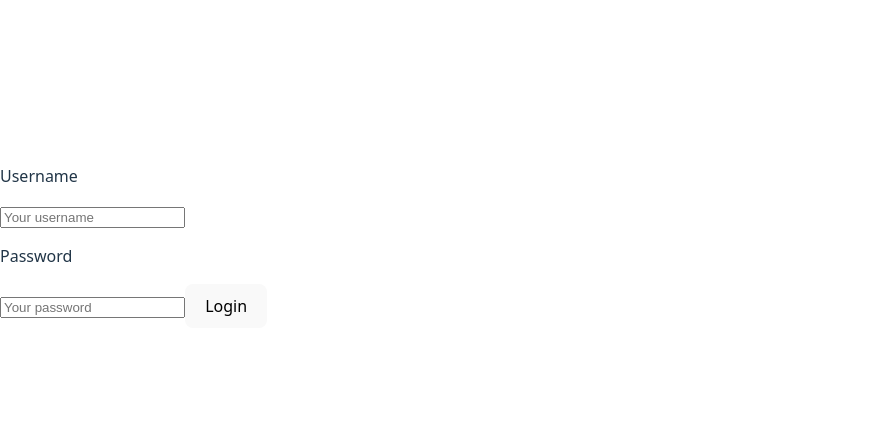
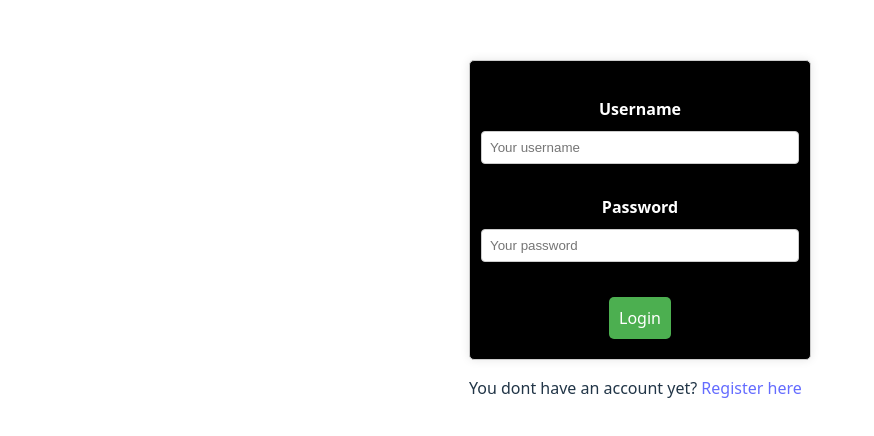
Before and after one commit to H4RmYxDD/js_chatapp_project, a React app in the folder frontend/: page / in a window 1280 px wide. Shown: the part 162-598 px from the top of the page, without its empty margins (0-874 px from the left). Built offline with nearby package versions, Linux system fonts and the light colour scheme; the HTML template or start-up script is replaced by a standard one.

Commit message:
simple frontend login done

```diff
--- a/frontend/src/api/apiClient.ts
+++ b/frontend/src/api/apiClient.ts
@@ -1,6 +1,6 @@
 import axios from "axios"
 
-export const baseURL = 'http://localhost:'
+export const baseURL = 'http://localhost:3000/api'
 
 export const apiClient = axios.create({
     baseURL,
--- a/frontend/src/main.tsx
+++ b/frontend/src/main.tsx
@@ -3,10 +3,17 @@ import { createRoot } from 'react-dom/client'
 import './index.css'
 import LoginPage from './pages/LoginPage.tsx'
 import { ToastContainer } from 'react-toastify'
+import RegisterPage from './pages/RegisterPage.tsx'
+import { BrowserRouter, Route, Routes } from 'react-router'
 
 createRoot(document.getElementById('root')!).render(
   <StrictMode>
-    <LoginPage />
-    <ToastContainer/>
+    <BrowserRouter>
+    <Routes>
+      <Route path="/" element={<LoginPage />} />
+      <Route path="/register" element={<RegisterPage/>} />
+    </Routes>
+    </BrowserRouter>
+    <ToastContainer theme='colored'/>
   </StrictMode>,
 )
--- /dev/null
+++ b/frontend/src/pages/Login.css
@@ -0,0 +1,60 @@
+html, body {
+    height: 100%;
+    margin: 0;
+    display: flex;
+    align-items: center;
+    justify-content: center;
+}
+
+#username{
+    margin-bottom: 10px;
+    font-weight: bold;
+}
+
+#password{
+    margin-bottom: 10px;
+    font-weight: bold;
+}
+
+#loginButton{
+    margin-top: 20px;
+    padding: 10px;
+    background-color: #4CAF50;
+    color: white;
+    border: none;
+    border-radius: 5px;
+    cursor: pointer;
+}
+
+#login-button:hover{
+    background-color: #45a049;
+}
+
+#usernameField{
+    width: 100%;
+    padding: 8px;
+    margin-bottom: 15px;
+    border: 1px solid #ccc;
+    border-radius: 4px;
+}
+
+#passwordField{
+    width: 100%;
+    padding: 8px;
+    margin-bottom: 15px;
+    border: 1px solid #ccc;
+    border-radius: 4px;
+}
+
+.login-container{
+    width: 300px;
+    padding: 20px;
+    border: 1px solid #ccc;
+    border-radius: 5px;
+    box-shadow: 0 0 10px rgba(0, 0, 0, 0.1);
+    background-color: black;
+    color: white;
+    display: flex;
+    flex-direction: column;
+    align-items: center;
+}
--- a/frontend/src/pages/LoginPage.tsx
+++ b/frontend/src/pages/LoginPage.tsx
@@ -2,6 +2,8 @@ import { useState } from "react";
 import { toast } from "react-toastify";
 import { apiClient } from "../api/apiClient";
 import type { User } from "../types/User";
+import { Link } from "react-router-dom";
+import './Login.css'
 
 function LoginPage() {
     const [username, setUsername] = useState('');
@@ -11,7 +13,7 @@ function LoginPage() {
         password
     }
     const tryLogin = async () => {
-        apiClient.post('/login', user)
+        apiClient.post('/users/login', user)
         .then(() => {
             toast.success("Login successful");
         })
@@ -21,18 +23,22 @@ function LoginPage() {
     }
     const login = () => {
         if (!username || !password) {
-            toast.error('Please fill in all fields', {theme: "colored"});
+            toast.error('Please fill in all fields');
             return;
         }
         tryLogin();
     }
-    return <div>
-        <p>Username</p>
-        <input type="text" onChange={(e)=> setUsername(e.target.value)} placeholder="Your username"/>
-        <p>Password</p>
-        <input type="password" onChange={(e)=>setPassword(e.target.value)} placeholder="Your password"/>
-        <button onClick={login}>Login</button>
-    </div>;
+    return<><div className="login-container">
+        <p id='username'>Username</p>
+        <input type="text" id="usernameField" onChange={(e)=> setUsername(e.target.value)} placeholder="Your username"/>
+        <p id="password">Password</p>
+        <input type="password" id="passwordField" onChange={(e)=>setPassword(e.target.value)} placeholder="Your password"/>
+        <button onClick={login} id="loginButton">Login</button>
+    </div>
+    <div>
+        <p>You dont have an account yet? <Link to="/register">Register here</Link></p>
+    </div>
+    </>
 }
 
 export default LoginPage;
--- a/frontend/src/pages/RegisterPage.tsx
+++ b/frontend/src/pages/RegisterPage.tsx
@@ -1,5 +1,46 @@
-function RegisterPage() {
-    return <div>Register Page</div>;
+import { useState } from "react";
+import { Link } from "react-router-dom";
+import { toast } from "react-toastify";
+
+function RegisterPage(){
+const [email, setEmail] = useState('');
+const [username, setUsername] = useState('');
+const [password, setPassword] = useState('');
+const [confirmPassword, setConfirmPassword] = useState('');
+const register = () =>{
+    if (password !== confirmPassword) {
+        toast.error("Passwords do not match");
+        return;
+    }
+    if (!email || !username || !password) {
+        toast.error("Please fill in all fields");
+        return;
+    }
+    if (password.length < 6) {
+        toast.error("Password must be at least 6 characters long");
+        return;
+    }
+    if (!email.includes('@')) {
+        toast.error("Please enter a valid email address");
+        return;
+    }
+}
+    return <><div>
+        <p>Email</p>
+        <input type="text" onChange={(e)=> setEmail(e.target.value)} placeholder="Your email"/>
+        <p>Username</p>
+        <input type="text" onChange={(e)=> setUsername(e.target.value)} placeholder="Your username"/>
+        <p>Password</p>
+        <input type="password" onChange={(e)=>setPassword(e.target.value)} placeholder="Your password"/>
+        <p>Confirm Password</p>
+        <input type="password" onChange={(e)=>setConfirmPassword(e.target.value)} placeholder="Confirm your password"/>
+        <button onClick={register}>Register</button>
+    </div>
+    <div>
+        <p>Already have an account? <Link to="/">Login here</Link></p>
+    </div>
+
+    </>
 }
 
 export default RegisterPage;
```
